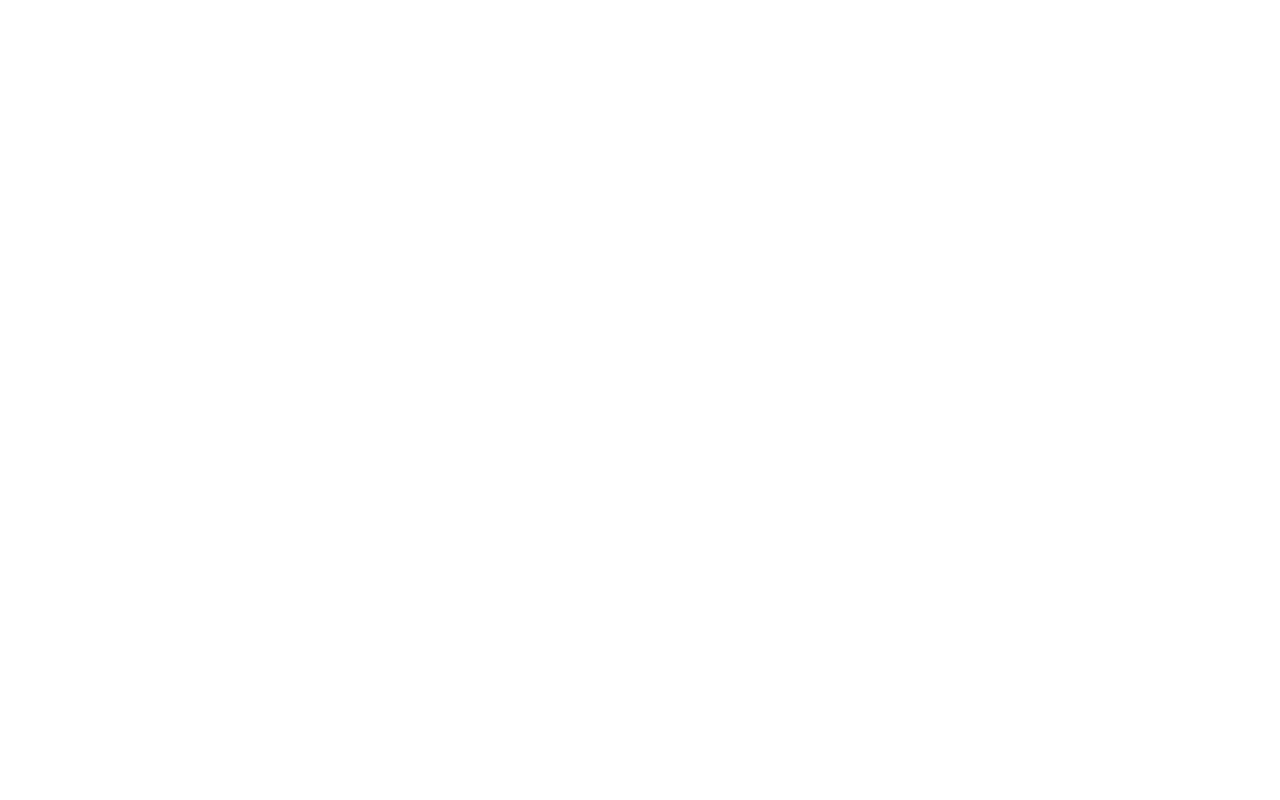
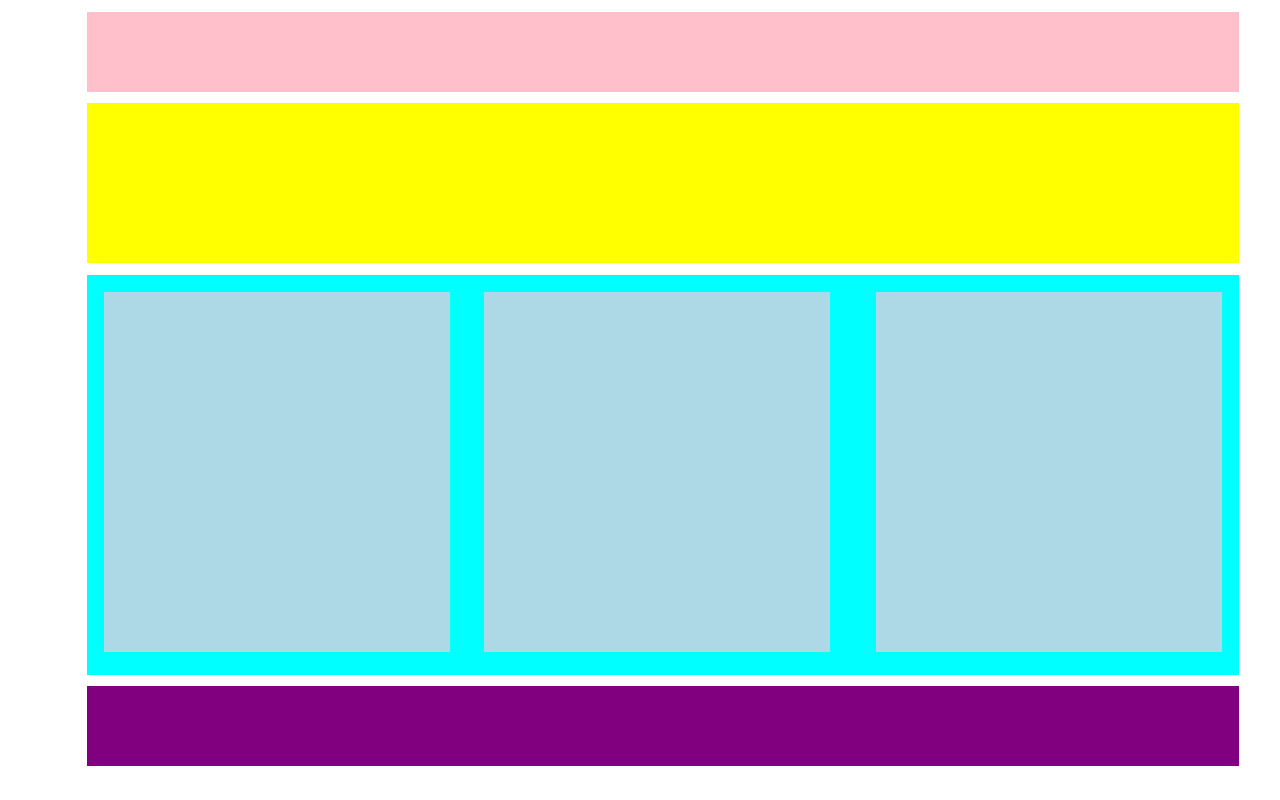
Before and after one commit to FrancescoCerofolini/htmlcss-struttura-wp, a plain HTML site: page index.html in a window 1280 px wide. Drawn offline with Linux system fonts and the light colour scheme.

Commit message:
Esercizio Completo

```diff
--- a/css/style.css
+++ b/css/style.css
@@ -3,3 +3,57 @@
   padding: 0;
   box-sizing: border-box;
 }
+body {
+  margin: 0 5%;
+}
+
+header {
+  height: 10vh;
+  width: 100%;
+  margin: 1% 2%;
+  background-color: pink;
+}
+
+.floater::after {
+  content: "";
+  display: table;
+  clear: both;
+}
+
+.top {
+  height: 20vh;
+  width: 100%;
+  margin: 1% 2%;
+  background-color: yellow;
+}
+.floater {
+  height: 50vh;
+  width: 100%;
+  margin: 1% 2%;
+  background-color: cyan;
+}
+
+.middle_left,
+.middle_right,
+.middle_middle {
+  display: inline-block;
+  height: 45vh;
+  width: 30%;
+  margin: 1.5%;
+  background-color: lightblue;
+}
+.middle_right {
+  float: right;
+}
+.middle_middle {
+  float: inherit;
+}
+.middle_left {
+  float: left;
+}
+footer {
+  height: 10vh;
+  width: 100%;
+  margin: 1% 2%;
+  background-color: purple;
+}
--- a/index.html
+++ b/index.html
@@ -3,9 +3,32 @@
   <head>
     <meta charset="utf-8">
     <link rel="stylesheet" href="css/style.css">
-    <title></title>
+    <title>WordPress</title>
   </head>
   <body>
+    <header>
 
+    </header>
+    <main>
+      <div class="wrapper">
+        <div class="top">
+
+        </div>
+        <div class="floater">
+          <div class="middle_left">
+
+          </div>
+          <div class="middle_middle">
+
+          </div>
+          <div class="middle_right">
+
+          </div>
+        </div>
+      </div>
+      <footer>
+
+      </footer>
+    </main>
   </body>
 </html>
```
